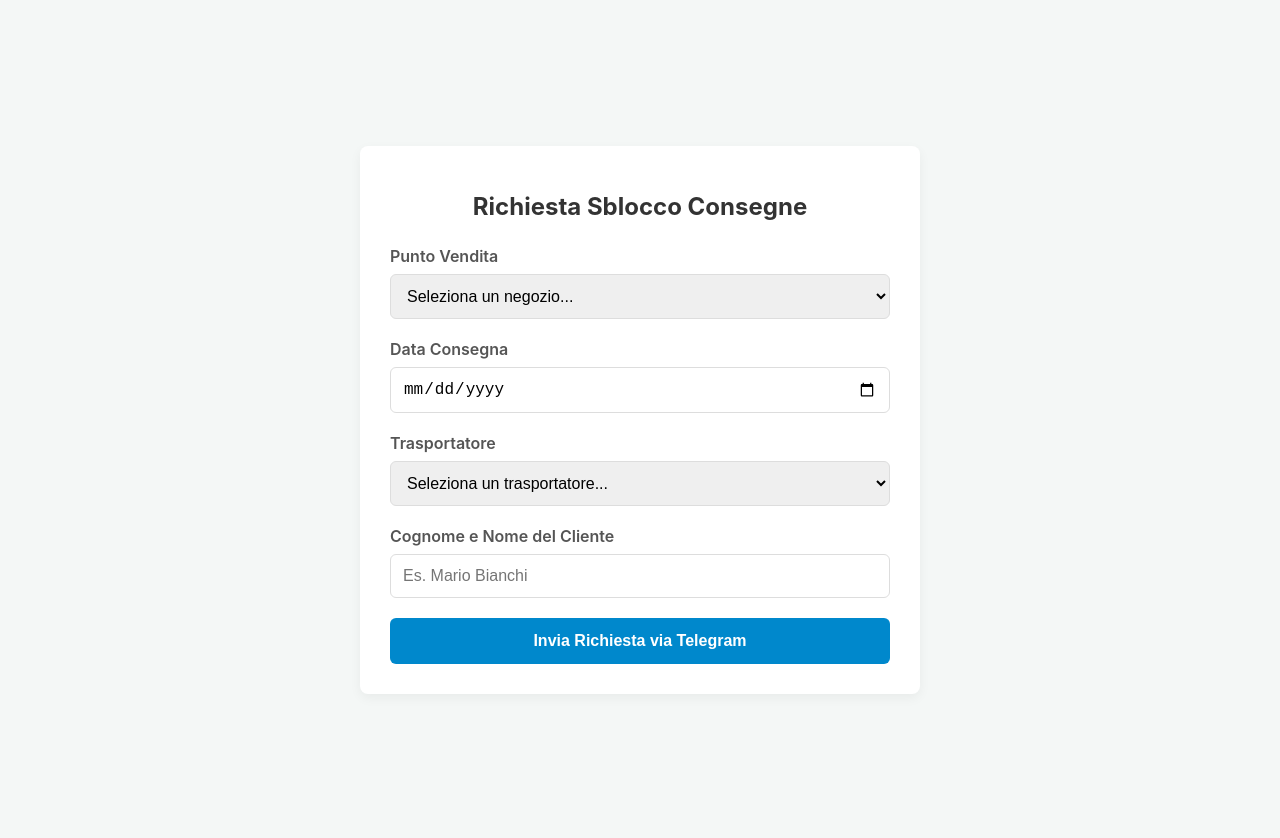
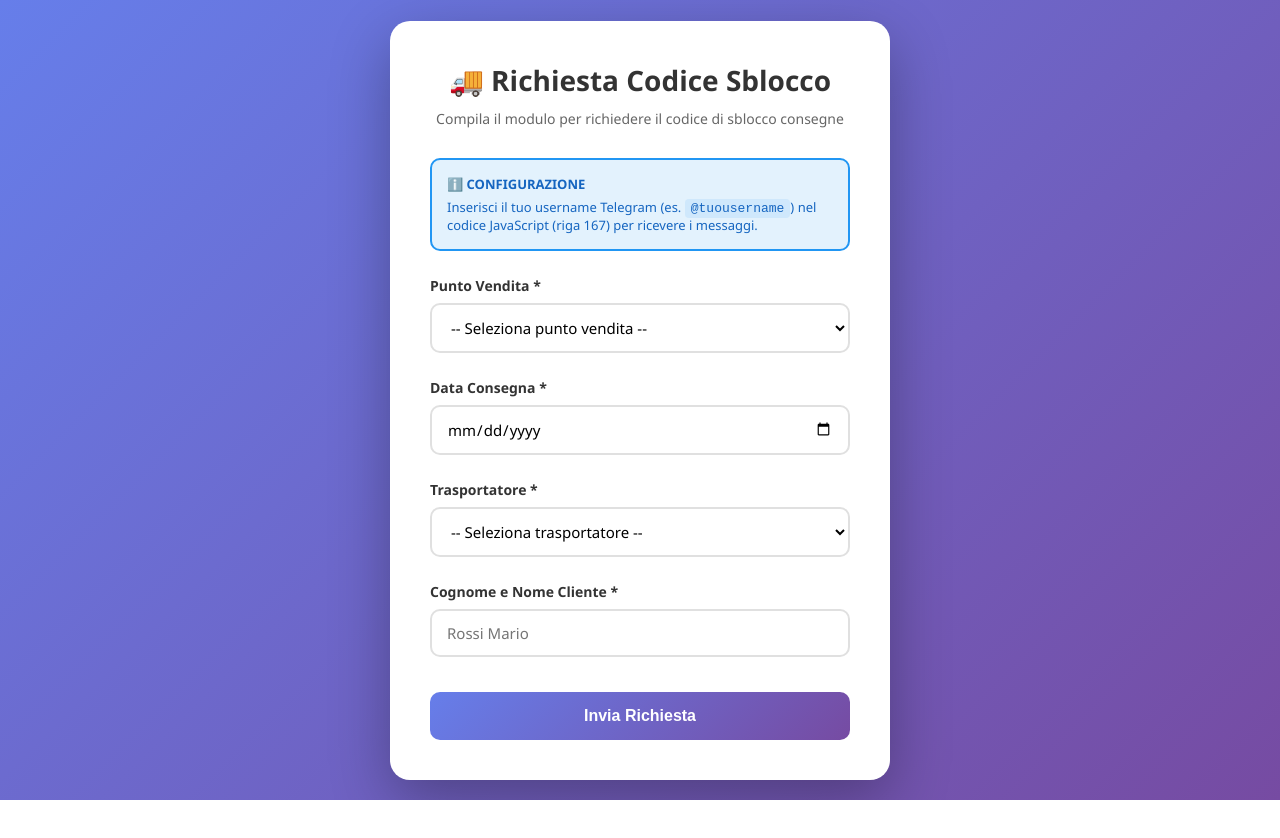
Before and after one commit to Supervisor72/Codice-Sblocco, a plain HTML site: page index.html in a window 1280 px wide. After the commit the page ends 800 px from the top, so only its background shows below. Drawn offline with Linux system fonts and the light colour scheme.

Commit message:
Add files via upload

```diff
--- a/index.html
+++ b/index.html
@@ -3,86 +3,193 @@
 <head>
     <meta charset="UTF-8">
     <meta name="viewport" content="width=device-width, initial-scale=1.0">
-    <title>Richiesta Codice Sblocco DDT</title>
+    <title>Richiesta Codice Sblocco Consegne</title>
     <style>
+        * {
+            margin: 0;
+            padding: 0;
+            box-sizing: border-box;
+        }
+
         body {
-            font-family: -apple-system, BlinkMacSystemFont, "Segoe UI", Roboto, Helvetica, Arial, sans-serif;
-            margin: 0;
-            padding: 20px;
-            background-color: #f4f7f6;
+            font-family: 'Segoe UI', Tahoma, Geneva, Verdana, sans-serif;
+            background: linear-gradient(135deg, #667eea 0%, #764ba2 100%);
+            min-height: 100vh;
             display: flex;
             justify-content: center;
             align-items: center;
-            min-height: 100vh;
+            padding: 20px;
         }
+
         .container {
+            background: white;
+            border-radius: 20px;
+            box-shadow: 0 20px 60px rgba(0, 0, 0, 0.3);
+            padding: 40px;
             max-width: 500px;
             width: 100%;
-            background-color: #ffffff;
-            padding: 30px;
-            border-radius: 8px;
-            box-shadow: 0 4px 12px rgba(0, 0, 0, 0.05);
         }
+
         h1 {
-            font-size: 24px;
             color: #333;
+            margin-bottom: 10px;
+            font-size: 28px;
             text-align: center;
+        }
+
+        .subtitle {
+            color: #666;
+            text-align: center;
+            margin-bottom: 30px;
+            font-size: 14px;
+        }
+
+        .form-group {
             margin-bottom: 25px;
         }
-        .form-group {
-            margin-bottom: 20px;
-        }
-        .form-group label {
+
+        label {
             display: block;
             margin-bottom: 8px;
+            color: #333;
             font-weight: 600;
-            color: #555;
+            font-size: 14px;
         }
-        .form-group input,
-        .form-group select {
+
+        input, select {
             width: 100%;
-            padding: 12px;
-            border: 1px solid #ddd;
-            border-radius: 6px;
-            box-sizing: border-box; /* Importante per il padding */
-            font-size: 16px;
+            padding: 12px 15px;
+            border: 2px solid #e0e0e0;
+            border-radius: 10px;
+            font-size: 15px;
+            transition: all 0.3s ease;
+            font-family: inherit;
         }
-        .form-group input:focus,
-        .form-group select:focus {
+
+        input:focus, select:focus {
             outline: none;
-            border-color: #007bff;
-            box-shadow: 0 0 0 2px rgba(0,123,255,0.25);
+            border-color: #667eea;
+            box-shadow: 0 0 0 3px rgba(102, 126, 234, 0.1);
         }
+
+        select {
+            cursor: pointer;
+            background-color: white;
+        }
+
         button {
             width: 100%;
-            padding: 14px;
-            background-color: #0088cc; /* Colore Telegram */
+            padding: 15px;
+            background: linear-gradient(135deg, #667eea 0%, #764ba2 100%);
             color: white;
             border: none;
-            border-radius: 6px;
+            border-radius: 10px;
             font-size: 16px;
-            font-weight: 700;
+            font-weight: 600;
             cursor: pointer;
-            transition: background-color 0.3s ease;
+            transition: transform 0.2s ease, box-shadow 0.2s ease;
+            margin-top: 10px;
         }
+
         button:hover {
-            background-color: #0077b3;
+            transform: translateY(-2px);
+            box-shadow: 0 10px 20px rgba(102, 126, 234, 0.3);
+        }
+
+        button:active {
+            transform: translateY(0);
+        }
+
+        button:disabled {
+            opacity: 0.6;
+            cursor: not-allowed;
+            transform: none;
+        }
+
+        .success-message {
+            display: none;
+            background: #4caf50;
+            color: white;
+            padding: 15px;
+            border-radius: 10px;
+            text-align: center;
+            margin-top: 20px;
+            animation: slideIn 0.5s ease;
+        }
+
+        .error-message {
+            display: none;
+            background: #f44336;
+            color: white;
+            padding: 15px;
+            border-radius: 10px;
+            text-align: center;
+            margin-top: 20px;
+            animation: slideIn 0.5s ease;
+        }
+
+        @keyframes slideIn {
+            from {
+                opacity: 0;
+                transform: translateY(-10px);
+            }
+            to {
+                opacity: 1;
+                transform: translateY(0);
+            }
+        }
+
+        .config-warning {
+            background: #e3f2fd;
+            border: 2px solid #2196f3;
+            border-radius: 10px;
+            padding: 15px;
+            margin-bottom: 25px;
+            color: #1565c0;
+            font-size: 13px;
+        }
+
+        .config-warning strong {
+            display: block;
+            margin-bottom: 5px;
+        }
+
+        .config-warning code {
+            background: rgba(33, 150, 243, 0.1);
+            padding: 2px 6px;
+            border-radius: 4px;
+            font-family: monospace;
+        }
+
+        @media (max-width: 600px) {
+            .container {
+                padding: 25px;
+            }
+
+            h1 {
+                font-size: 24px;
+            }
         }
     </style>
 </head>
 <body>
+    <div class="container">
+        <h1>🚚 Richiesta Codice Sblocco</h1>
+        <p class="subtitle">Compila il modulo per richiedere il codice di sblocco consegne</p>
 
-    <div class="container">
-        <h1>Richiesta Sblocco Consegne</h1>
-        <form id="requestForm">
+        <div class="config-warning">
+            <strong>ℹ️ CONFIGURAZIONE</strong>
+            Inserisci il tuo username Telegram (es. <code>@tuousername</code>) nel codice JavaScript (riga 167) per ricevere i messaggi.
+        </div>
 
+        <form id="deliveryForm">
             <div class="form-group">
-                <label for="puntoVendita">Punto Vendita</label>
+                <label for="puntoVendita">Punto Vendita *</label>
                 <select id="puntoVendita" name="puntoVendita" required>
-                    <option value="">Seleziona un negozio...</option>
+                    <option value="">-- Seleziona punto vendita --</option>
                     <option value="FANO">FANO</option>
                     <option value="MONSANO">MONSANO</option>
-                    <option value="OISMO">OISMO</option>
+                    <option value="OSIMO">OSIMO</option>
                     <option value="MACERATA">MACERATA</option>
                     <option value="CIVITANOVA">CIVITANOVA</option>
                     <option value="PESARO">PESARO</option>
@@ -91,14 +198,14 @@
             </div>
 
             <div class="form-group">
-                <label for="dataConsegna">Data Consegna</label>
+                <label for="dataConsegna">Data Consegna *</label>
                 <input type="date" id="dataConsegna" name="dataConsegna" required>
             </div>
 
             <div class="form-group">
-                <label for="trasportatore">Trasportatore</label>
+                <label for="trasportatore">Trasportatore *</label>
                 <select id="trasportatore" name="trasportatore" required>
-                    <option value="">Seleziona un trasportatore...</option>
+                    <option value="">-- Seleziona trasportatore --</option>
                     <option value="GIOINTEC">GIOINTEC</option>
                     <option value="VELTRAS">VELTRAS</option>
                     <option value="FAST EST">FAST EST</option>
@@ -107,15 +214,82 @@
             </div>
 
             <div class="form-group">
-                <label for="cliente">Cognome e Nome del Cliente</label>
-                <input type="text" id="cliente" name="cliente" placeholder="Es. Mario Bianchi" required>
+                <label for="nomeCliente">Cognome e Nome Cliente *</label>
+                <input type="text" id="nomeCliente" name="nomeCliente" placeholder="Rossi Mario" required>
             </div>
 
-            <button type="submit">Invia Richiesta via Telegram</button>
+            <button type="submit" id="submitBtn">Invia Richiesta</button>
+        </form>
 
-        </form>
+        <div class="success-message" id="successMessage">
+            ✓ Richiesta inviata con successo! Riceverai il codice di sblocco a breve.
+        </div>
+
+        <div class="error-message" id="errorMessage">
+            ✗ Errore nell'invio. Verifica la configurazione Telegram e riprova.
+        </div>
     </div>
 
-    <script src="script.js"></script>
+    <script>
+        // ========================================
+        // CONFIGURAZIONE TELEGRAM
+        // ========================================
+        // Sostituisci con il tuo username Telegram (includi @)
+        const YOUR_TELEGRAM_USERNAME = '@Ottimista72';
+
+        // ========================================
+        // GESTIONE FORM
+        // ========================================
+        document.getElementById('deliveryForm').addEventListener('submit', (e) => {
+            e.preventDefault();
+
+            // Raccogli dati dal form
+            const puntoVendita = document.getElementById('puntoVendita').value;
+            const dataConsegna = document.getElementById('dataConsegna').value;
+            const trasportatore = document.getElementById('trasportatore').value;
+            const nomeCliente = document.getElementById('nomeCliente').value;
+
+            // Formatta la data in formato italiano
+            const dataFormatted = new Date(dataConsegna).toLocaleDateString('it-IT', {
+                day: '2-digit',
+                month: '2-digit',
+                year: 'numeric'
+            });
+
+            // Crea il messaggio per Telegram
+            const message = `🔓 RICHIESTA CODICE SBLOCCO CONSEGNE
+
+📍 Punto Vendita: ${puntoVendita}
+📅 Data Consegna: ${dataFormatted}
+🚛 Trasportatore: ${trasportatore}
+👤 Cliente: ${nomeCliente}
+
+⏰ ${new Date().toLocaleString('it-IT')}`;
+
+            // Codifica il messaggio per URL
+            const encodedMessage = encodeURIComponent(message);
+
+            // Apri Telegram con il messaggio pre-compilato
+            const telegramUrl = `https://t.me/${YOUR_TELEGRAM_USERNAME.replace('@', '')}?text=${encodedMessage}`;
+
+            // Apri in una nuova finestra/tab
+            window.open(telegramUrl, '_blank');
+
+            // Mostra messaggio di successo
+            const successMsg = document.getElementById('successMessage');
+            successMsg.style.display = 'block';
+            successMsg.textContent = '✓ Telegram aperto! Premi "Invia" nell\'app per completare la richiesta.';
+
+            // Reset form dopo 2 secondi
+            setTimeout(() => {
+                document.getElementById('deliveryForm').reset();
+                successMsg.style.display = 'none';
+            }, 3000);
+        });
+
+        // Imposta data minima ad oggi
+        const today = new Date().toISOString().split('T')[0];
+        document.getElementById('dataConsegna').setAttribute('min', today);
+    </script>
 </body>
 </html>
```
